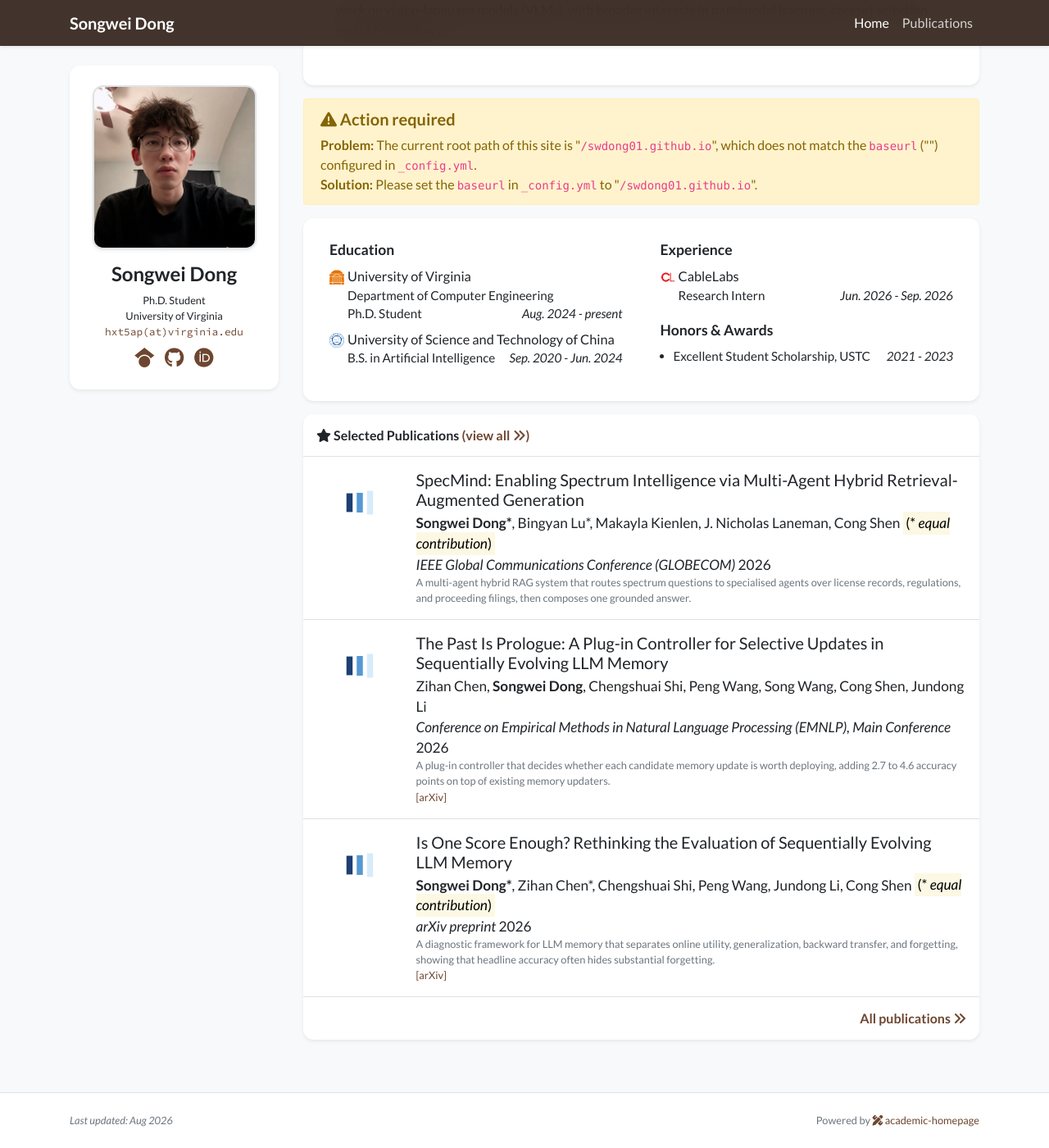
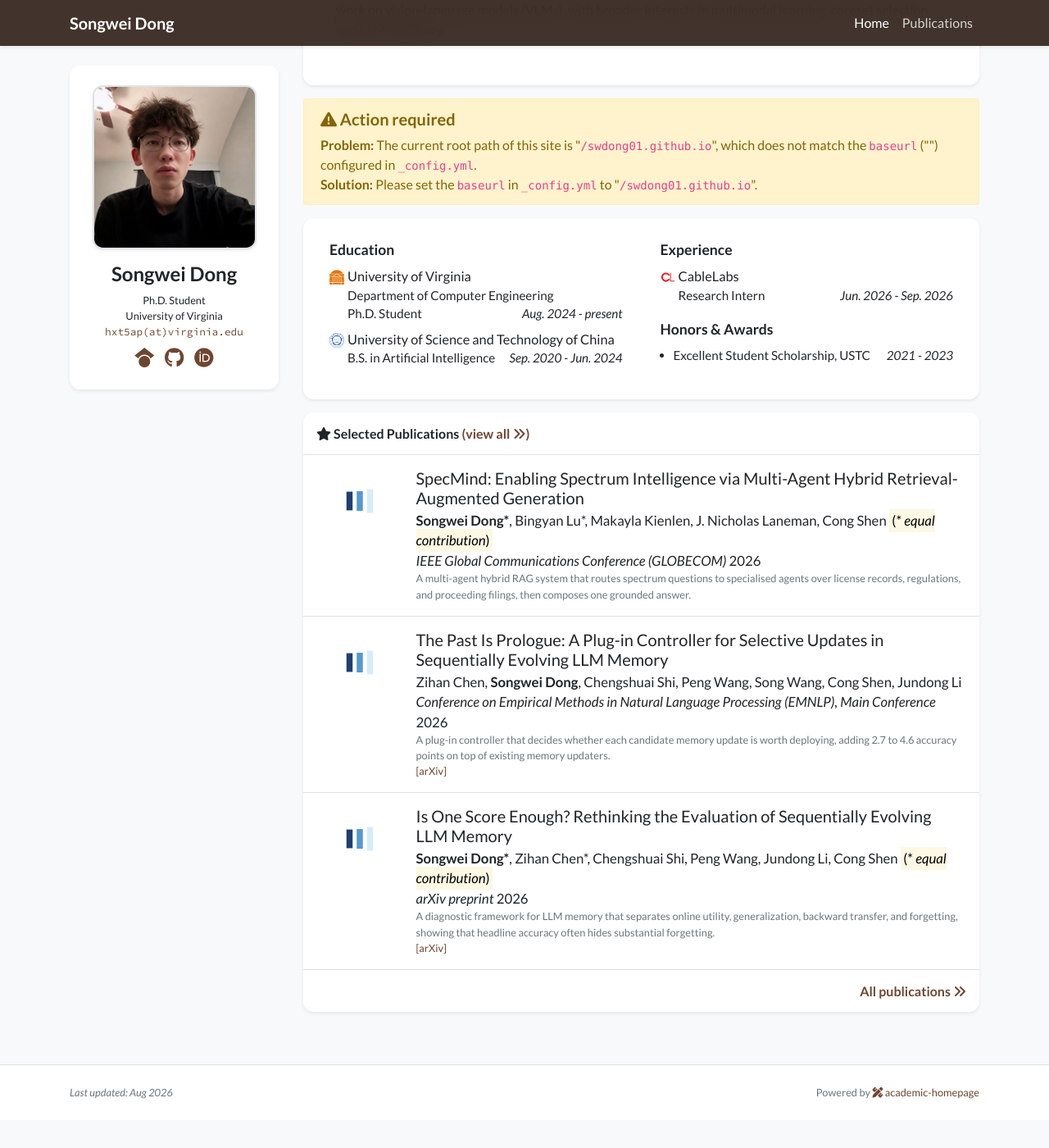
Before and after one commit to swdong01/swdong01.github.io, a Jekyll site: the page built from index.html, in a window 1280 px wide and 1400 px high, scrolled down 314 px. Shown: the whole window at 82% size. Built offline with Jekyll 4.4.1, drawn with Linux system fonts in a browser that asks for light colours; nearby versions of some CDN libraries; a style sheet for code colours, icons or effects is not loaded; after the commit the page ends 1680 px from its top, so only the background shows below that.

Commit message:
Settle the author and venue lines at 1.05rem
Co-Authored-By: Claude Opus 5 (1M context) <noreply@anthropic.com>

```diff
--- a/assets/css/global.css
+++ b/assets/css/global.css
@@ -211,6 +211,6 @@ div.lazy {
 /* Publication cards read title > meta > blurb. The template ships authors,
    venue and blurb all at Bootstrap's .small, which flattens that ladder. */
 .publication-meta {
-    font-size: 1.08rem;
+    font-size: 1.05rem;
     line-height: 1.45;
 }
```
